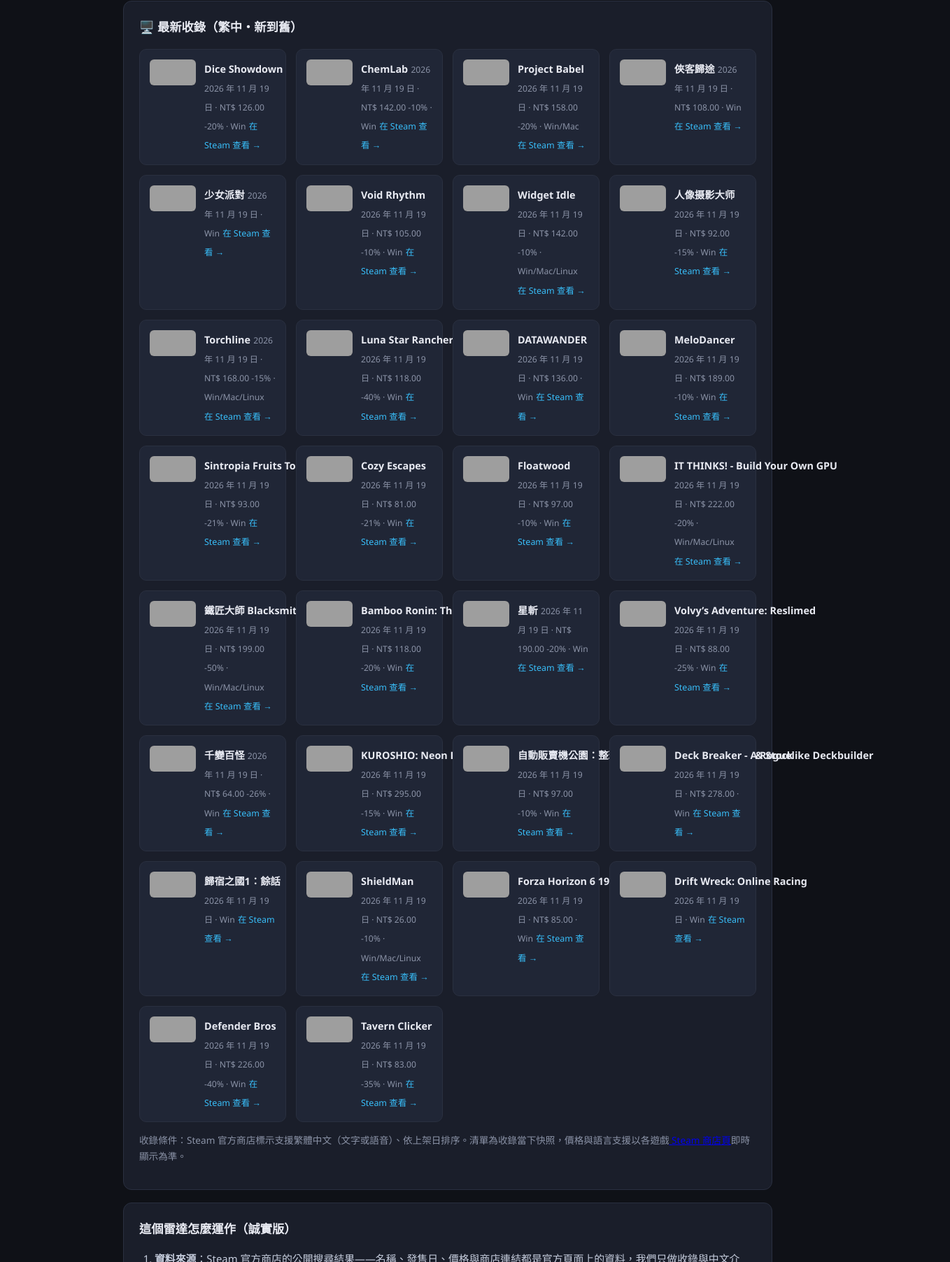
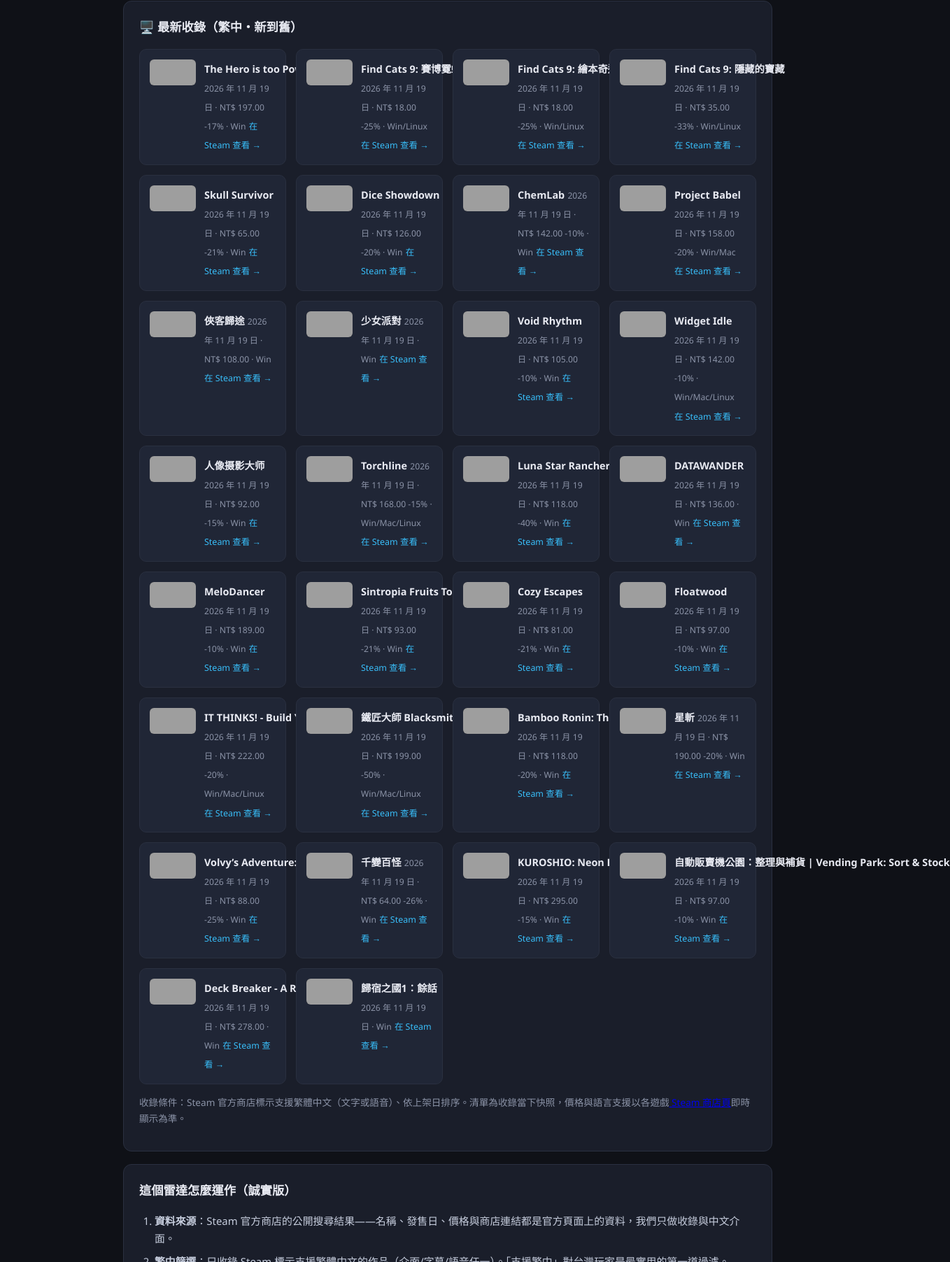
Before and after one commit to yam4111887-gif/game-radar, a plain HTML site: page steam.html in a window 1280 px wide. Shown: the part 378-2182 px from the top of the page at 70% size, 1358 px wide, since content can reach past the window. Drawn offline with Linux system fonts and the light colour scheme; grey boxes are pictures that could not be loaded.

Commit message:
雙雷達收錄更新 2026-11-20

```diff
--- a/steam.html
+++ b/steam.html
@@ -58,7 +58,47 @@
   <section class="card" id="latest">
     <h2>🖥️ 最新收錄（繁中・新到舊）</h2>
     <!--STEAM-START-->
-      <div class="game-grid" id="steam-grid" data-updated="2026-11-20 04:14" data-count="35">
+      <div class="game-grid" id="steam-grid" data-updated="2026-11-20 05:10" data-count="36">
+      <a class="game-card" href="https://store.steampowered.com/app/5597340/" target="_blank" rel="noopener">
+        <img src="https://shared.akamai.steamstatic.com/store_item_assets/steam/apps/3955870/deee2a46b2e946f159e4e38ec55e51c869c217fe/capsule_231x87.jpg?t=1795151288" alt="" loading="lazy" style="width:66px;height:37px;border-radius:6px;object-fit:cover">
+        <span class="t">
+          <span class="name">The Hero is too Powerful so let's Pleeeease Settle this Peacefully!</span>
+          <span class="meta">2026 年 11 月 19 日 · NT$ 197.00 -17% · Win</span>
+          <span class="go">在 Steam 查看 →</span>
+        </span>
+      </a>
+      <a class="game-card" href="https://store.steampowered.com/app/5597350/" target="_blank" rel="noopener">
+        <img src="https://shared.akamai.steamstatic.com/store_item_assets/steam/apps/5597340/5edb11d99af6aebfae7e66fa024216766cee70bb/capsule_231x87.jpg?t=1795150649" alt="" loading="lazy" style="width:66px;height:37px;border-radius:6px;object-fit:cover">
+        <span class="t">
+          <span class="name">Find Cats 9: 賽博霓虹城</span>
+          <span class="meta">2026 年 11 月 19 日 · NT$ 18.00 -25% · Win/Linux</span>
+          <span class="go">在 Steam 查看 →</span>
+        </span>
+      </a>
+      <a class="game-card" href="https://store.steampowered.com/app/4903900/" target="_blank" rel="noopener">
+        <img src="https://shared.akamai.steamstatic.com/store_item_assets/steam/apps/5597350/222a3991ed81a32ef92cdac25996b3b3d09c3c5d/capsule_231x87.jpg?t=1795150631" alt="" loading="lazy" style="width:66px;height:37px;border-radius:6px;object-fit:cover">
+        <span class="t">
+          <span class="name">Find Cats 9: 繪本奇遇</span>
+          <span class="meta">2026 年 11 月 19 日 · NT$ 18.00 -25% · Win/Linux</span>
+          <span class="go">在 Steam 查看 →</span>
+        </span>
+      </a>
+      <a class="game-card" href="https://store.steampowered.com/app/2173300/" target="_blank" rel="noopener">
+        <img src="https://shared.akamai.steamstatic.com/store_item_assets/steam/apps/4903900/38d40c47a4b24c701673a00df6a0c804f650caba/capsule_231x87.jpg?t=1795150596" alt="" loading="lazy" style="width:66px;height:37px;border-radius:6px;object-fit:cover">
+        <span class="t">
+          <span class="name">Find Cats 9: 隱藏的寶藏</span>
+          <span class="meta">2026 年 11 月 19 日 · NT$ 35.00 -33% · Win/Linux</span>
+          <span class="go">在 Steam 查看 →</span>
+        </span>
+      </a>
+      <a class="game-card" href="https://store.steampowered.com/app/3008180/" target="_blank" rel="noopener">
+        <img src="https://shared.akamai.steamstatic.com/store_item_assets/steam/apps/2173300/7066cfcf42a256e5c3efd60af5509457120d5b5d/capsule_231x87.jpg?t=1795149859" alt="" loading="lazy" style="width:66px;height:37px;border-radius:6px;object-fit:cover">
+        <span class="t">
+          <span class="name">Skull Survivor</span>
+          <span class="meta">2026 年 11 月 19 日 · NT$ 65.00 -21% · Win</span>
+          <span class="go">在 Steam 查看 →</span>
+        </span>
+      </a>
       <a class="game-card" href="https://store.steampowered.com/app/5526130/" target="_blank" rel="noopener">
         <img src="https://shared.akamai.steamstatic.com/store_item_assets/steam/apps/3008180/fd2bd077447f498ec3ccdeb333bcc6f31c76c215/capsule_231x87.jpg?t=1795147738" alt="" loading="lazy" style="width:66px;height:37px;border-radius:6px;object-fit:cover">
         <span class="t">
@@ -259,46 +299,6 @@
           <span class="go">在 Steam 查看 →</span>
         </span>
       </a>
-      <a class="game-card" href="https://store.steampowered.com/app/5566360/" target="_blank" rel="noopener">
-        <img src="https://shared.akamai.steamstatic.com/store_item_assets/steam/apps/5510960/71c1f6910f4a249d976be278f00d8d12bf083616/capsule_231x87.jpg?t=1795117387" alt="" loading="lazy" style="width:66px;height:37px;border-radius:6px;object-fit:cover">
-        <span class="t">
-          <span class="name">ShieldMan</span>
-          <span class="meta">2026 年 11 月 19 日 · NT$ 26.00 -10% · Win/Mac/Linux</span>
-          <span class="go">在 Steam 查看 →</span>
-        </span>
-      </a>
-      <a class="game-card" href="https://store.steampowered.com/app/5505310/" target="_blank" rel="noopener">
-        <img src="https://shared.akamai.steamstatic.com/store_item_assets/steam/apps/5104180/976a98478d1e9b6064d785a944164b149a7f1e17/capsule_231x87.jpg?t=1795103784" alt="" loading="lazy" style="width:66px;height:37px;border-radius:6px;object-fit:cover">
-        <span class="t">
-          <span class="name">Forza Horizon 6 1983 Nissan 240RS</span>
-          <span class="meta">2026 年 11 月 19 日 · NT$ 85.00 · Win</span>
-          <span class="go">在 Steam 查看 →</span>
-        </span>
-      </a>
-      <a class="game-card" href="https://store.steampowered.com/app/2526880/" target="_blank" rel="noopener">
-        <img src="https://shared.akamai.steamstatic.com/store_item_assets/steam/apps/5505310/56ea0ca17d72e7272a5449b82ae5b5a6be88cf8f/capsule_231x87.jpg?t=1795103758" alt="" loading="lazy" style="width:66px;height:37px;border-radius:6px;object-fit:cover">
-        <span class="t">
-          <span class="name">Drift Wreck: Online Racing</span>
-          <span class="meta">2026 年 11 月 19 日 · Win</span>
-          <span class="go">在 Steam 查看 →</span>
-        </span>
-      </a>
-      <a class="game-card" href="https://store.steampowered.com/app/5228540/" target="_blank" rel="noopener">
-        <img src="https://shared.akamai.steamstatic.com/store_item_assets/steam/apps/2526880/42bc8ea6c870f701711da2635bf8181cb42aa62c/capsule_231x87_alt_assets_1.jpg?t=1795119377" alt="" loading="lazy" style="width:66px;height:37px;border-radius:6px;object-fit:cover">
-        <span class="t">
-          <span class="name">Defender Bros</span>
-          <span class="meta">2026 年 11 月 19 日 · NT$ 226.00 -40% · Win</span>
-          <span class="go">在 Steam 查看 →</span>
-        </span>
-      </a>
-      <a class="game-card" href="https://store.steampowered.com/app/5469780/" target="_blank" rel="noopener">
-        <img src="https://shared.akamai.steamstatic.com/store_item_assets/steam/apps/5228540/537f4cc19f47320695b7a72f180f600c4b91cf82/capsule_231x87.jpg?t=1795112177" alt="" loading="lazy" style="width:66px;height:37px;border-radius:6px;object-fit:cover">
-        <span class="t">
-          <span class="name">Tavern Clicker</span>
-          <span class="meta">2026 年 11 月 19 日 · NT$ 83.00 -35% · Win</span>
-          <span class="go">在 Steam 查看 →</span>
-        </span>
-      </a>
       </div>
       <!--STEAM-END-->
     <p style="color:var(--muted);font-size:.85rem;margin-top:14px">收錄條件：Steam 官方商店標示支援繁體中文（文字或語音）、依上架日排序。清單為收錄當下快照，價格與語言支援以各遊戲<a href="https://store.steampowered.com/" target="_blank" rel="noopener"> Steam 商店頁</a>即時顯示為準。</p>
```
Also changed, not shown: data/games.json (+1 -1 lines), data/steam.json (+65 -53 lines), index.html (+1 -1 lines).
